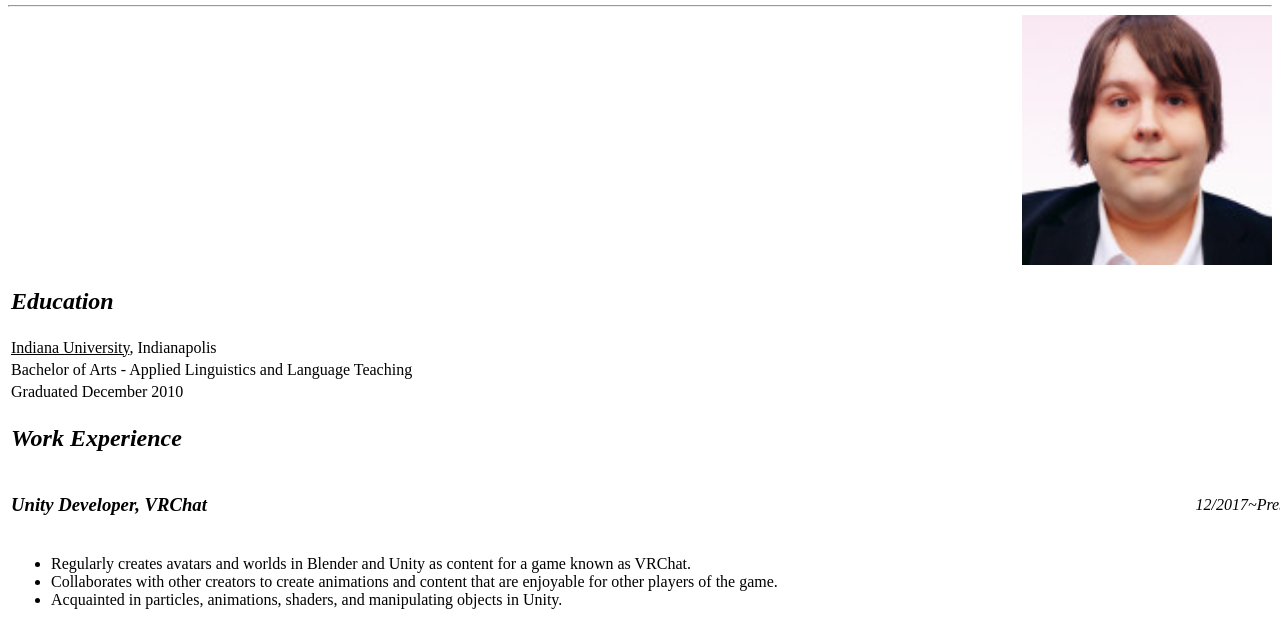
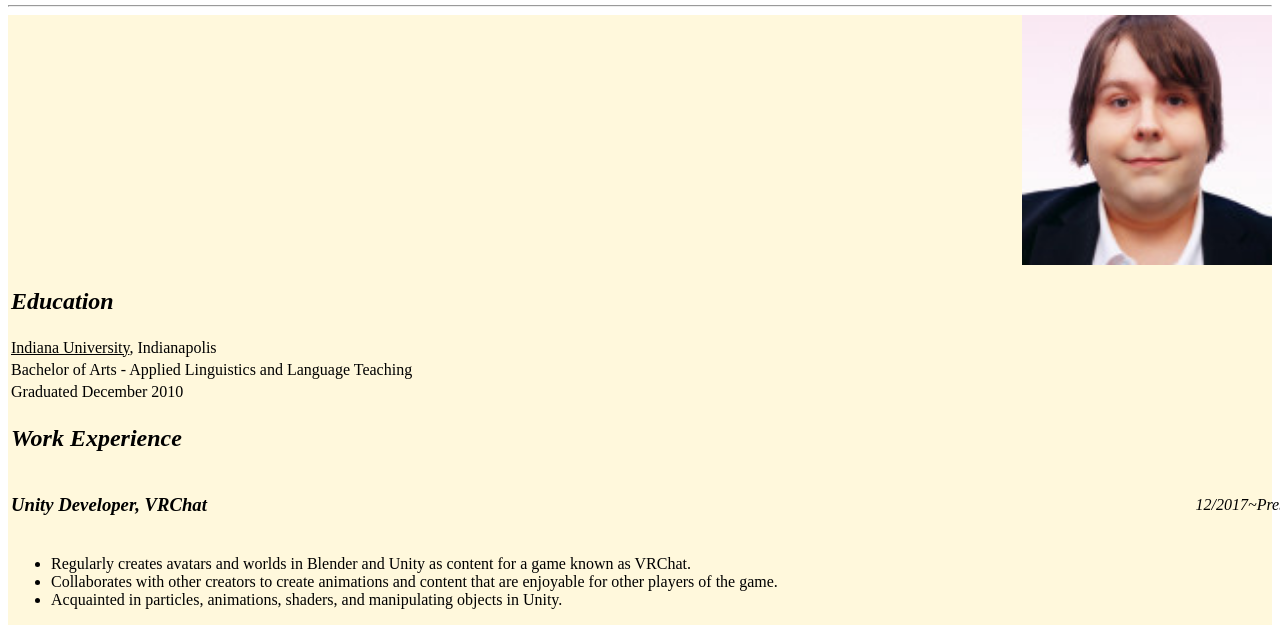
Before and after one commit to emoneal/portfolio, a plain HTML site: page mywebpage.html in a window 1280 px wide. Shown: the part 162-787 px from the top of the page. Drawn offline with Linux system fonts and the light colour scheme.

Commit message:
added css

```diff
--- a/mywebpage.html
+++ b/mywebpage.html
@@ -22,6 +22,7 @@
     <aside>
         <img src="mypic.jpg" align="right" width="250">
     </aside>
+    <div class="details">
     <table width="1300" align="center">
         <tr>
             <td><h2><em>Education</em></h2></td>
@@ -233,6 +234,7 @@
                     </ul>
             </tr>
     </table>
+</div>
     <br>
     <br>
     <hr>
--- a/portfolio.css
+++ b/portfolio.css
@@ -1,3 +1,8 @@
 .fa-linkedin {
     color: indigo;
   }
+
+  .details {
+      background-color:cornsilk;
+      font-family:fonts/Roboto;
+  }
```
